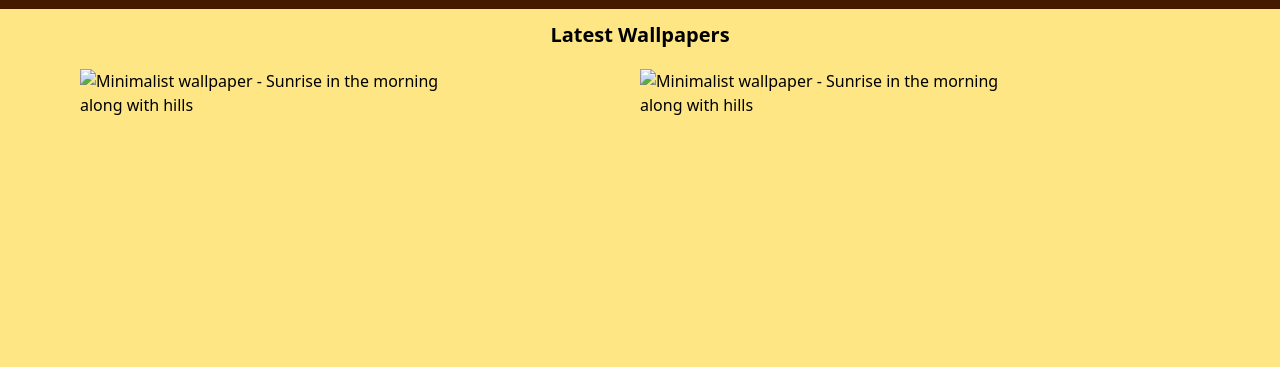
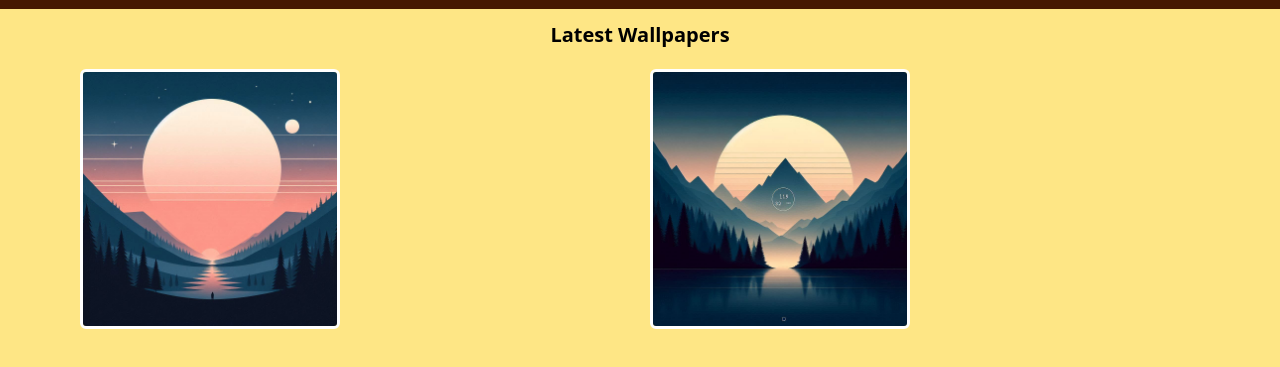
Before and after one commit to vaibhavpatilviv23/AI-Wallpaper-Hub, a plain HTML site: page index.html in a window 1280 px wide. Shown: the part 47-414 px from the top of the page. Drawn offline with nearby package versions, Linux system fonts and the light colour scheme.

Commit message:
Updated file names

```diff
--- a/index.html
+++ b/index.html
@@ -46,13 +46,13 @@
     <!--Latest wallpapers-->
     <section class="py-3">
         <h3 class="text-center text-xl font-bold">Latest Wallpapers</h3>
-        <div class="grid sm:grid-cols-2 md:gird-cols-3 mx-5 sm:mx-10 lg:mx-20 my-5">
+        <div class="grid sm:grid-cols-2 md:gird-cols-3 gap-5 mx-5 mx-30 sm:mx-10 lg:mx-20 my-5">
             <div>
-                <img src="/Assets/Wallpapers/Minimalist/MIN#1PC.png" alt="Minimalist wallpaper - Sunrise in the morning along with hills" class="max-w-100 max-h-100">
+                <img src="/Assets/Wallpapers/Minimalist/MIN1PC.png" alt="Minimalist wallpaper - Sunrise in the morning along with hills" class="max-w-55 max-h-55 md:max-w-65 md:max-h-65 border-3 rounded-md border-white">
             </div>
 
             <div>
-                <img src="/Assets/Wallpapers/Minimalist/MIN#2PC.png" alt="Minimalist wallpaper - Sunrise in the morning along with hills" class="max-w-100 max-h-100">
+                <img src="/Assets/Wallpapers/Minimalist/MIN2PC.png" alt="Minimalist wallpaper - Sunrise in the morning along with hills" class="max-w-55 max-h-55 md:max-w-65 md:max-h-65 border-3 rounded-md border-white">
             </div>
         </div>
     </section>
```
Also changed, not shown: Assets/Wallpapers/Minimalist/MIN1PC.png (renamed from Assets/Wallpapers/Minimalist/MIN#1PC.png), Assets/Wallpapers/Minimalist/MIN2PC.png (renamed from Assets/Wallpapers/Minimalist/MIN#2PC.png).
